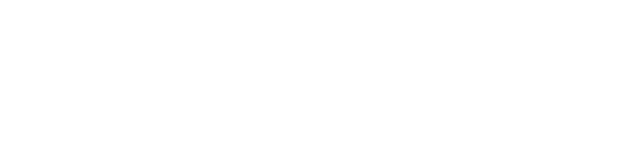
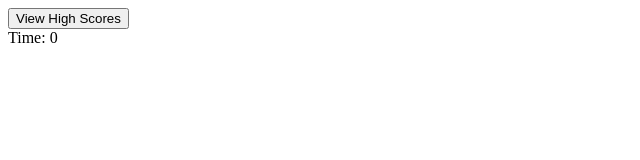
Before and after one commit to esanchez8k/challenge04-WebAPIs, a plain HTML site: page index.html in a window 1280 px wide. Shown: the whole page, without its empty margins (0-640 px from the left). Drawn offline with Linux system fonts and the light colour scheme.

Commit message:
added navbar content and defined div classes

```diff
--- a/index.html
+++ b/index.html
@@ -10,19 +10,22 @@
 
 <body>
     <!-- main outer div -->
-    <div>
-        <!-- nav bar with View High Score button and Timer -->
-        <nav>
-
+    <div class="outer-div">
+        <!-- nav bar with view high score button and Timer -->
+        <nav id="navbar" class="navbar">
+            <!-- view high score page button -->
+             <button> View High Scores</button>
+             <!-- timer -->
+             <div id="timer">Time: <span id="time">0</span></div>
         </nav>
         <!-- inner div for changing content-->
         <div>
             <!-- quiz intro/start quiz button -->
-            <header>
+            <header class="quiz-intro">
 
             </header>
             <!-- main content/quiz content -->
-            <main>
+            <main class="questions">
 
             </main>
         </div>
```
